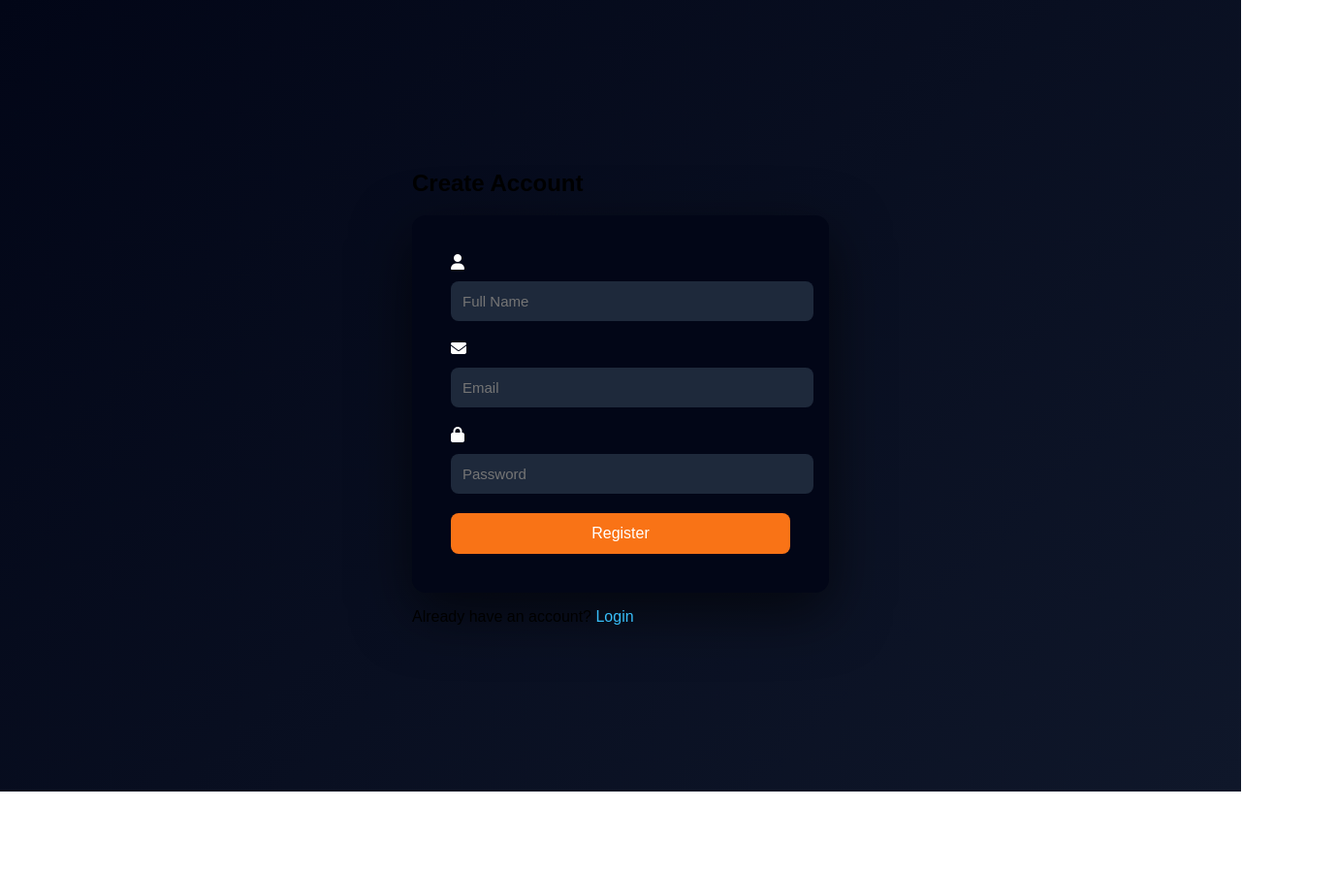
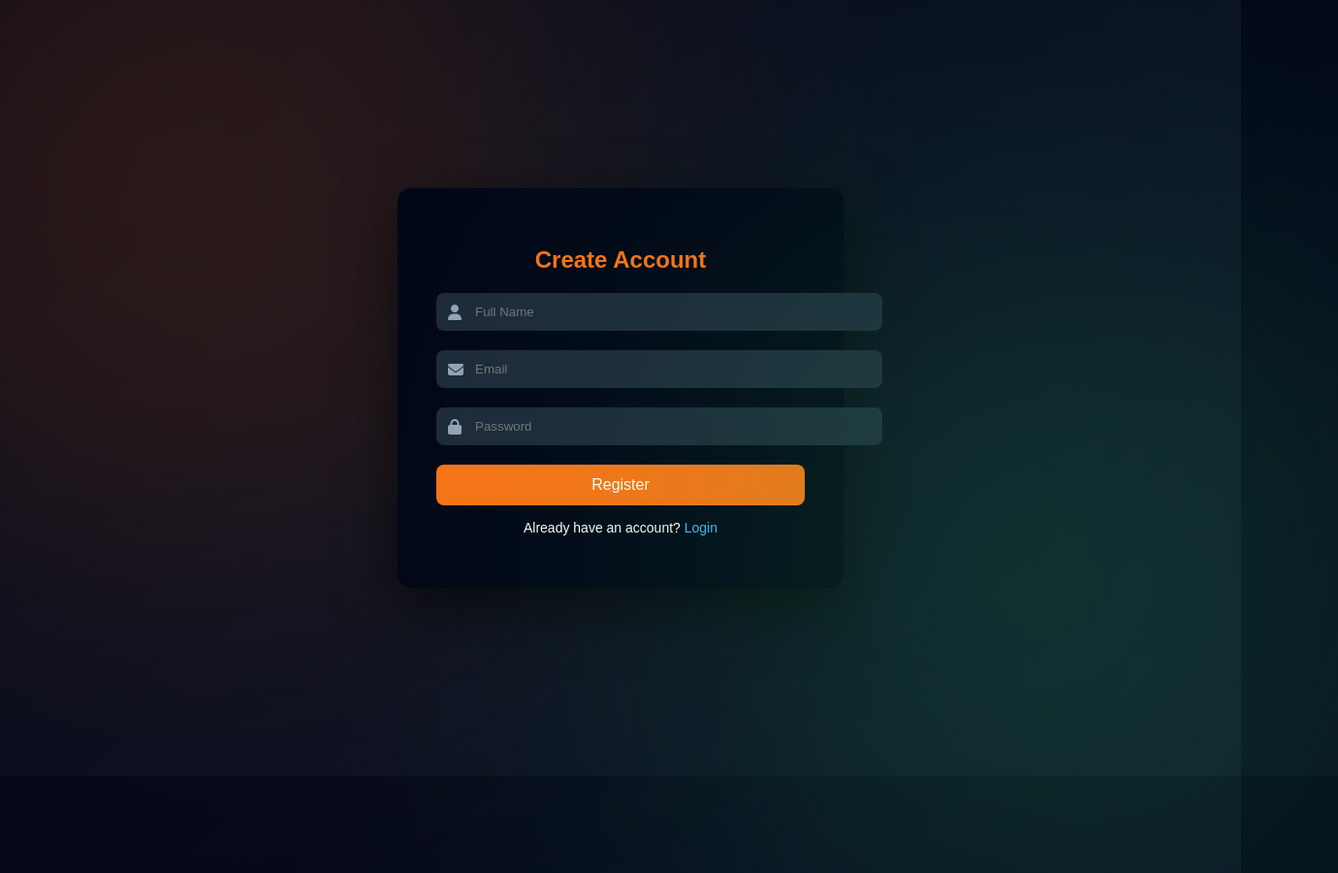
Before and after one commit to timothyasuke-prog/SpiceSpark, a website: page public/register.html in a window 1280 px wide. Shown: the whole page at 97% size, 1380 px wide, since content can reach past the window. Before the commit the page ends 816 px from the top, so only its background shows below. Drawn offline with Linux system fonts and the light colour scheme.

Commit message:
Update register.html

```diff
--- a/public/register.html
+++ b/public/register.html
@@ -9,44 +9,85 @@
 
 <style>
 
-/* $1M SAAS LOGIN DESIGN */
-
 body{
-background:linear-gradient(135deg,#020617,#0f172a);
+margin:0;
 font-family:Arial, Helvetica, sans-serif;
 height:100vh;
 display:flex;
 align-items:center;
 justify-content:center;
+background:linear-gradient(135deg,#020617,#0f172a);
+overflow:hidden;
 }
 
-/* login container */
+/* glowing background */
 
-.container, .login-container, form{
+body::before{
+content:"";
+position:absolute;
+width:600px;
+height:600px;
+background:#f97316;
+filter:blur(200px);
+opacity:0.25;
+top:-100px;
+left:-100px;
+}
+
+body::after{
+content:"";
+position:absolute;
+width:600px;
+height:600px;
+background:#22c55e;
+filter:blur(200px);
+opacity:0.25;
+bottom:-100px;
+right:-100px;
+}
+
+/* card */
+
+.register-card{
+position:relative;
 background:#020617;
 padding:40px;
+width:380px;
 border-radius:14px;
 box-shadow:0 20px 60px rgba(0,0,0,0.6);
-width:350px;
+text-align:center;
 color:white;
-animation:fadeIn 0.8s ease;
+}
+
+.register-card h2{
+color:#f97316;
+margin-bottom:20px;
 }
 
 /* inputs */
 
-input{
+.input-group{
+position:relative;
+margin-bottom:20px;
+}
+
+.input-group input{
 width:100%;
-padding:12px;
-margin-top:10px;
-margin-bottom:20px;
+padding:12px 40px;
 border:none;
 border-radius:8px;
 background:#1e293b;
 color:white;
-font-size:15px;
 }
 
-/* buttons */
+.input-group i{
+position:absolute;
+top:12px;
+left:12px;
+color:#94a3b8;
+}
+
+/* button */
 
 button{
 width:100%;
@@ -67,33 +108,23 @@ transform:scale(1.05);
 
 /* links */
 
-a{
+.links{
+margin-top:15px;
+font-size:14px;
+}
+
+.links a{
 color:#38bdf8;
 text-decoration:none;
 }
 
-a:hover{
+.links a:hover{
 text-decoration:underline;
 }
 
-/* animation */
-
-@keyframes fadeIn{
-from{
-opacity:0;
-transform:translateY(20px);
-}
-to{
-opacity:1;
-transform:translateY(0);
-}
-}
-
-/* responsive */
-
 @media(max-width:450px){
 
-.container, .login-container, form{
+.register-card{
 width:90%;
 }
 
```
